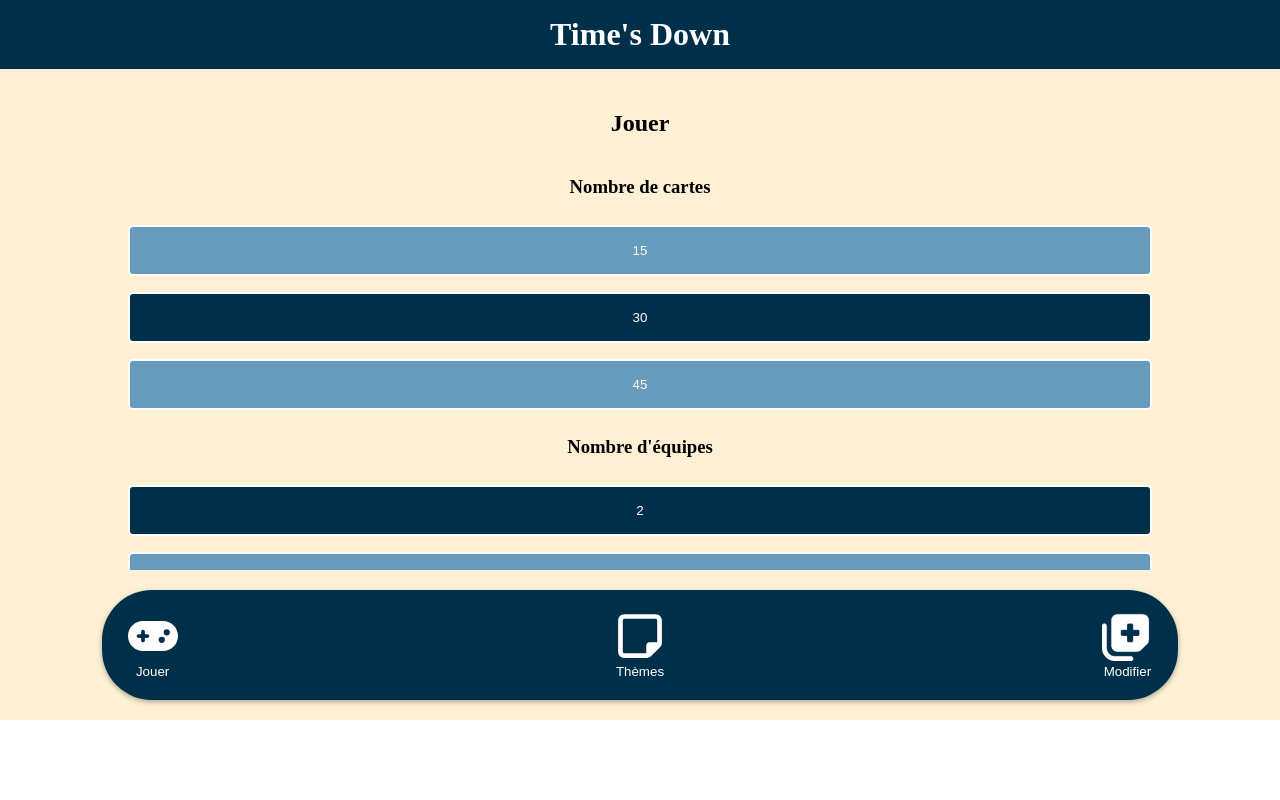
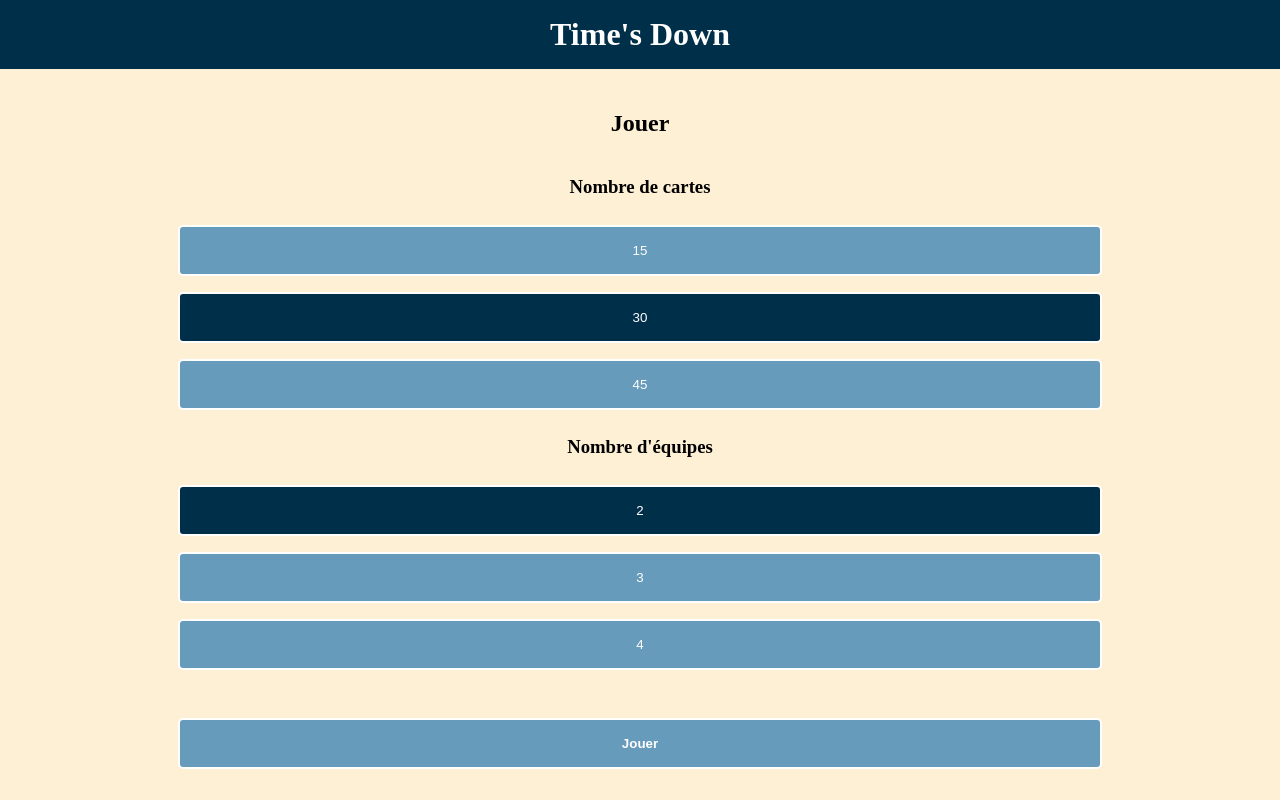
Before and after one commit to Nicolas-Delbovier/TimesDownPWA, a Vue app: page / in a window 1280 px wide. Shown: the top 800 px of the page. Built offline with nearby package versions, Linux system fonts and the light colour scheme.

Commit message:
Improve a bit css (WIP)

```diff
--- a/src/App.vue
+++ b/src/App.vue
@@ -42,9 +42,11 @@
   display: flex;
   flex-direction: column;
   align-items: center;
-  height: auto;
-  width: auto;
+  min-height: 100vh;
+  min-width:100vw;
+  max-width: 100vw;
   background-color: var(--color-3);
+  overflow-x: hidden;
 }
 
 h1 {
--- a/src/assets/main.css
+++ b/src/assets/main.css
@@ -13,8 +13,9 @@
 }
 
 .content {
-  height: 60vh;
-  width: 90vw;
+  height: 100%;
+  width: 100%;
+  /* border: 5px solid greenyellow; */
   overflow-y: auto;
 }
 
--- a/src/views/Game.vue
+++ b/src/views/Game.vue
@@ -1,5 +1,6 @@
 <template>
-  <div class="game-view" v-if="state === 'inter-round'">
+  <div class="content">
+    <div v-if="state === 'inter-round'" class="game-view">
       <div id="round-title">Manche {{ round }}</div>
       <div v-if="round === 1" class="info">
         Vous devez faire deviner le mot en utilisant tous les
@@ -22,22 +23,18 @@
       </button>
     </div>
 
-  <div class="game-view" v-if="state === 'next-team'">
+    <div v-if="state === 'next-team'" class="game-view">
       <div class="info">Tour de l'équipe {{ currentTeam }}.</div>
-    <button
-      class="base-button"
-      @click="
-        () => {
+      <button class="base-button" @click="() => {
         startTimer();
         this.state = 'inside-round';
       }
-      "
-    >
+        ">
         Jouer
       </button>
     </div>
 
-  <div class="game-view" v-if="state === 'inside-round'">
+    <div v-if="state === 'inside-round'" class="game-view">
       <div id="current-word">
         {{ currentWords[currentWordIndex] }}
       </div>
@@ -48,10 +45,12 @@
       </div>
     </div>
 
-  <div class="game-view" v-if="state === 'scores'">
+    <div v-if="state === 'scores'" class="game-view">
       <div class="info">Scores: {{ scores.slice(0, nbTeams) }}</div>
       <button class="base-button" @click="backToMenu">Retour au menu</button>
     </div>
+  </div>
+
 </template>
 
 <script>
@@ -131,10 +130,10 @@
 </script>
 
 <style scoped>
-
-#round-title{
+#round-title {
   font-size: 3rem;
 }
+
 .info {
   border: 2px solid white;
   margin: auto;
@@ -146,9 +145,12 @@
 }
 
 #current-word {
-  padding: 20% 45%;
+  margin: 3vw 3vw;
+  min-width: 50vw;
   font-size: 3rem;
   flex-grow: 1;
+  padding: auto;
+  text-align: center;
 }
 
 .game-view {
@@ -156,9 +158,10 @@
   flex-direction: column;
   align-items: center;
   background-color: var(--color-3);
-  padding-bottom: 2vh;
-  height: 80%;
-  width: 95%;
+  /* padding-bottom: 2vh; */
+  min-height: 80vh;
+  /* width: auto; */
+  overflow: hidden;
 }
 
 #action-buttons {
--- a/src/views/Menu.vue
+++ b/src/views/Menu.vue
@@ -1,8 +1,9 @@
 <template>
     <div id="menu">
-        <Play @playButtonPressed="startGame" :nbCards="nbCardsToPlay" :nbTeams="nbTeams" @updateNbCards="updateNbCards" @updateNbTeams="updateNbTeams" v-if="contentView === 'play'" class="content" />
-        <ThemesSelection @useTheme="updateSelectedThemes" v-if="contentView === 'themes'" :decks="decks" :selectedThemes="selectedThemes"
-            class="content" />
+        <Play @playButtonPressed="startGame" :nbCards="nbCardsToPlay" :nbTeams="nbTeams" @updateNbCards="updateNbCards"
+            @updateNbTeams="updateNbTeams" v-if="contentView === 'play'" class="content" />
+        <ThemesSelection @useTheme="updateSelectedThemes" v-if="contentView === 'themes'" :decks="decks"
+            :selectedThemes="selectedThemes" class="content" />
         <Modifications v-if="contentView === 'modifications'" class="content" />
         <NavBar @menuViewChange="changeMenuView" class="nav" height="50" width="50" />
     </div>
@@ -37,22 +38,22 @@
         Modifications
     },
     methods: {
-        updateNbCards(message){
+        updateNbCards(message) {
             this.nbCardsToPlay = message;
         },
-        updateNbTeams(message){
+        updateNbTeams(message) {
             this.nbTeams = message;
         },
         startGame(message) {
             let allWords = [];
-            for (let  deck of this.decks){
+            for (let deck of this.decks) {
                 if (this.selectedThemes[deck['theme']]) {
                     allWords = allWords.concat(deck['words']);
                 }
             }
             allWords = allWords.slice(0, this.nbCardsToPlay);
             allWords = allWords.sort(() => 0.5 - Math.random())
-            this.$emit('startGame', {'words': allWords, 'nbTeams': this.nbTeams})
+            this.$emit('startGame', { 'words': allWords, 'nbTeams': this.nbTeams })
         },
         changeMenuView(message) {
             this.contentView = message;
@@ -72,10 +73,12 @@
     flex-direction: column;
     align-items: center;
     background-color: var(--color-3);
+    min-width: 75vw;
 }
 
 .nav {
-    width: 90%
+    width: 75vw;
+    position: sticky;
+    bottom: 3vh;
 }
-
 </style>
--- a/src/views/Modifications.vue
+++ b/src/views/Modifications.vue
@@ -1,5 +1,5 @@
 <template>
-    <div id="main">
+    <div id="main" class="content">
         <input type="text">
         <input type="text">
         <button>Ajouter</button>
@@ -22,5 +22,6 @@
     text-align: center;
     background: rgb(188, 230, 188);
     background-color: var(--color-3);
+    min-height: 70vh;
 }
 </style>
```
Lines whose indentation alone changed are shown as unchanged.
